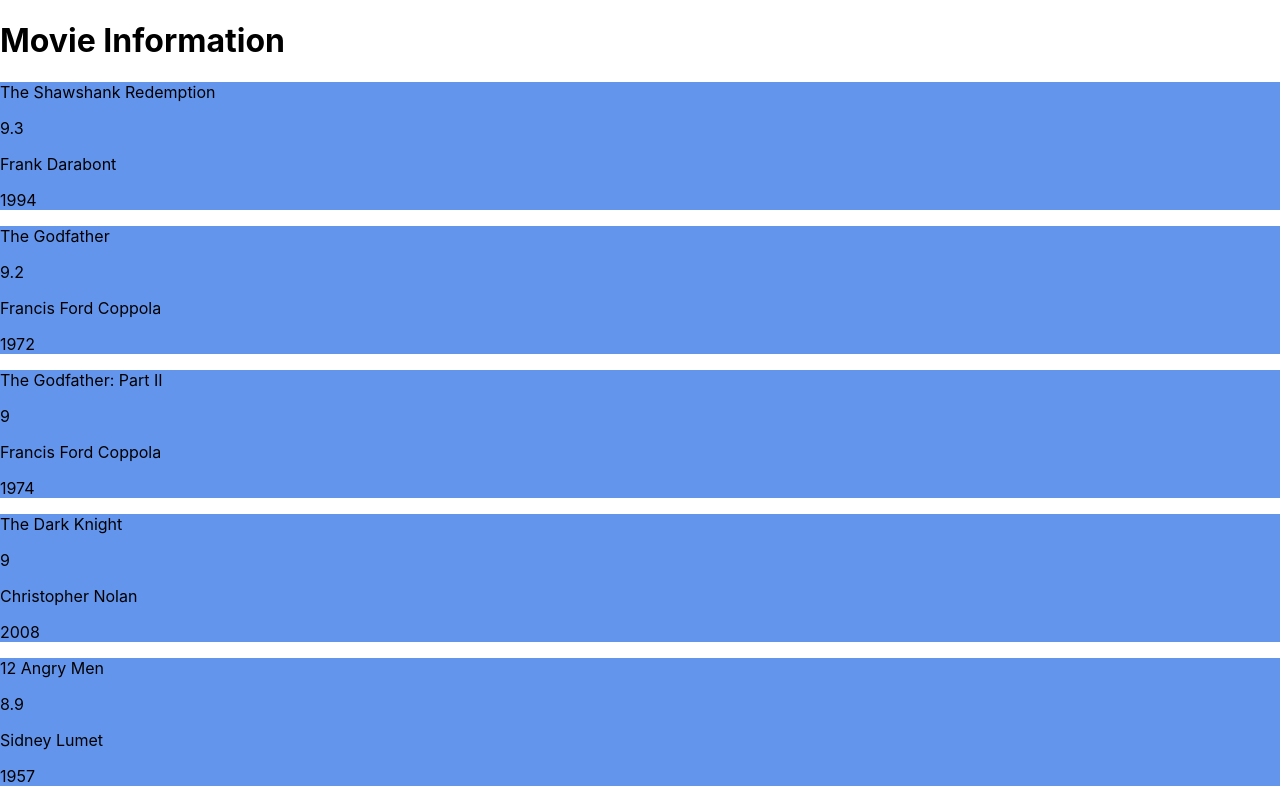
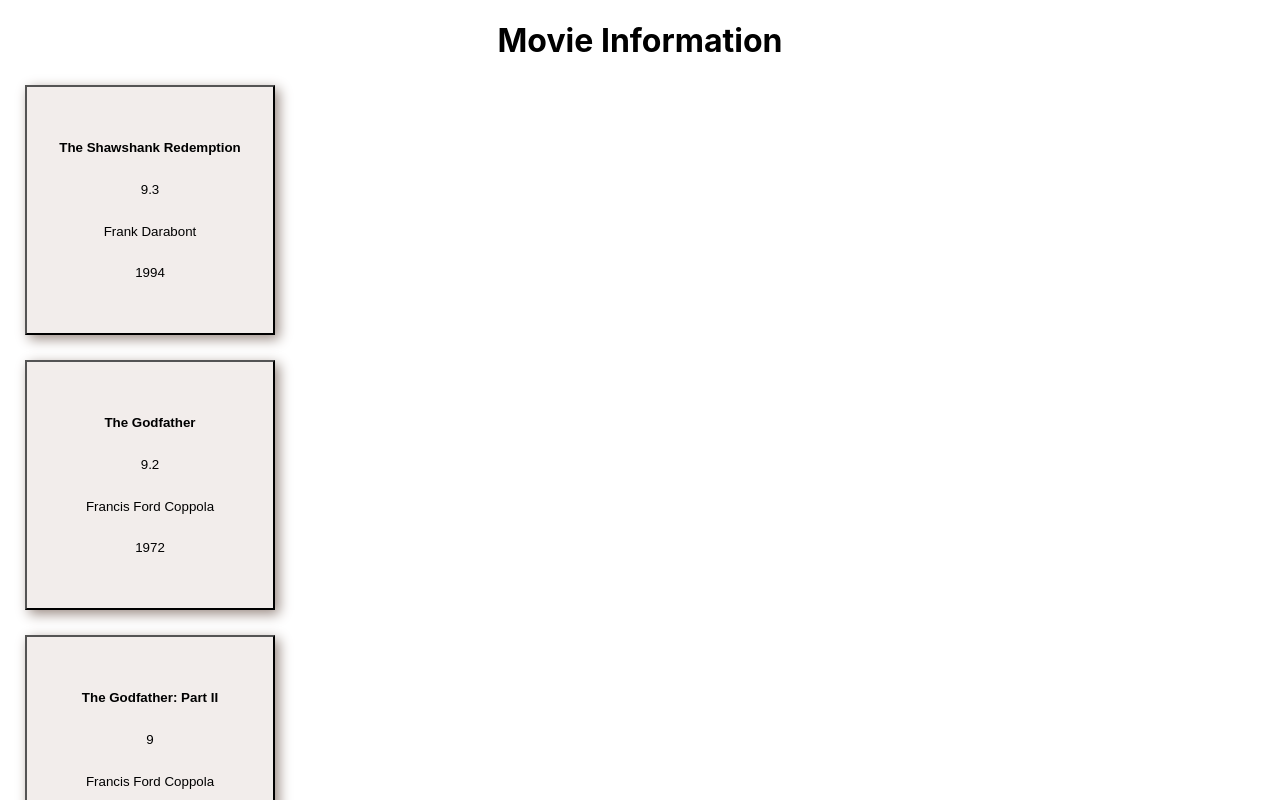
Before and after one commit to pickjasmine/new-2020, a React (Create React App) app: page / in a window 1280 px wide. Shown: the top 800 px of the page. Built offline with nearby package versions, Linux system fonts and the light colour scheme.

Commit message:
Movie Implementation with components

```diff
--- a/src/App.js
+++ b/src/App.js
@@ -1,25 +1,33 @@
-import React, {Fragment} from 'react';
+import React from 'react';
 import {movies} from './movies';
+import MoviePreview from "./movie-preview";
+import MovieDetails from "./movie-details";
+import './App.css';
+
 
 function App() {
+    const [currentMovie, setCurrentMovie] = React.useState(null);
+
     return (
         <div>
-            <h1>Movie Information</h1>
+            <h1 style={{textAlign: 'center'}}>Movie Information</h1>
             {
                 movies.map((movie) => {
-                    // some JS logic can go here
-                    // React.Fragment is the same as Fragment, but you need to  destructure Fragment from the react import if you use just 'Fragment'
-                    // <> and </> can also be used in place of <React.Fragment/> if you don't need to use a key
-
                     return (
-                        <div key={movie.title} style={{backgroundColor: 'cornflowerblue'}}>
-                            <p>{movie.title}</p>
-                            <p>{movie.rating}</p>
-                            <p>{movie.director}</p>
-                            <p>{movie.releaseYear}</p>
-                        </div>
+                        <MoviePreview
+                            key={movie.title}
+                            movie={movie}
+                            onClickFunction={setCurrentMovie}
+                        />
                     )
                 })
+            }
+
+            {
+                currentMovie ?
+                    <MovieDetails currentMovie={currentMovie}/>
+                    :
+                    <p>No movie selected</p>
             }
         </div>
     );
--- /dev/null
+++ b/src/movie-details.js
@@ -0,0 +1,18 @@
+import React from 'react';
+
+const MovieDetails = (props) => {
+    const {currentMovie} = props;
+    return (
+        <div>
+            <p>{currentMovie.title}</p>
+            <p>{currentMovie.rating}</p>
+            <p>{currentMovie.director}</p>
+            <p>{currentMovie.releaseYear}</p>
+            <p>{currentMovie.description}</p>
+            <p>{currentMovie.categories.join(', ')}</p>
+            <img src={currentMovie.posterUrl} alt={currentMovie.title}/>
+        </div>
+    )
+};
+
+export default MovieDetails;
--- /dev/null
+++ b/src/movie-preview.js
@@ -0,0 +1,34 @@
+import React from 'react';
+
+const movieContainerStyles = {
+    backgroundColor: '#F2EDEB',
+    height: '250px',
+    width: '250px',
+    margin: '25px',
+    padding: '5px',
+    boxShadow: '4px 4px 12px #9A8B84',
+    textAlign: 'center',
+    display: 'flex',
+    flexDirection: 'column',
+    justifyContent: 'center',
+    alignItems: 'center'
+}
+const MoviePreview = (props) => {
+    const {movie, onClickFunction} = props;
+
+    return (
+        <button key={movie.title}
+                style={movieContainerStyles}
+                onClick={() => {
+                    onClickFunction(movie)
+                }}
+        >
+            <p style={{fontWeight: 'bold'}}>{movie.title}</p>
+            <p>{movie.rating}</p>
+            <p>{movie.director}</p>
+            <p>{movie.releaseYear}</p>
+        </button>
+    )
+};
+
+export default MoviePreview;
```
